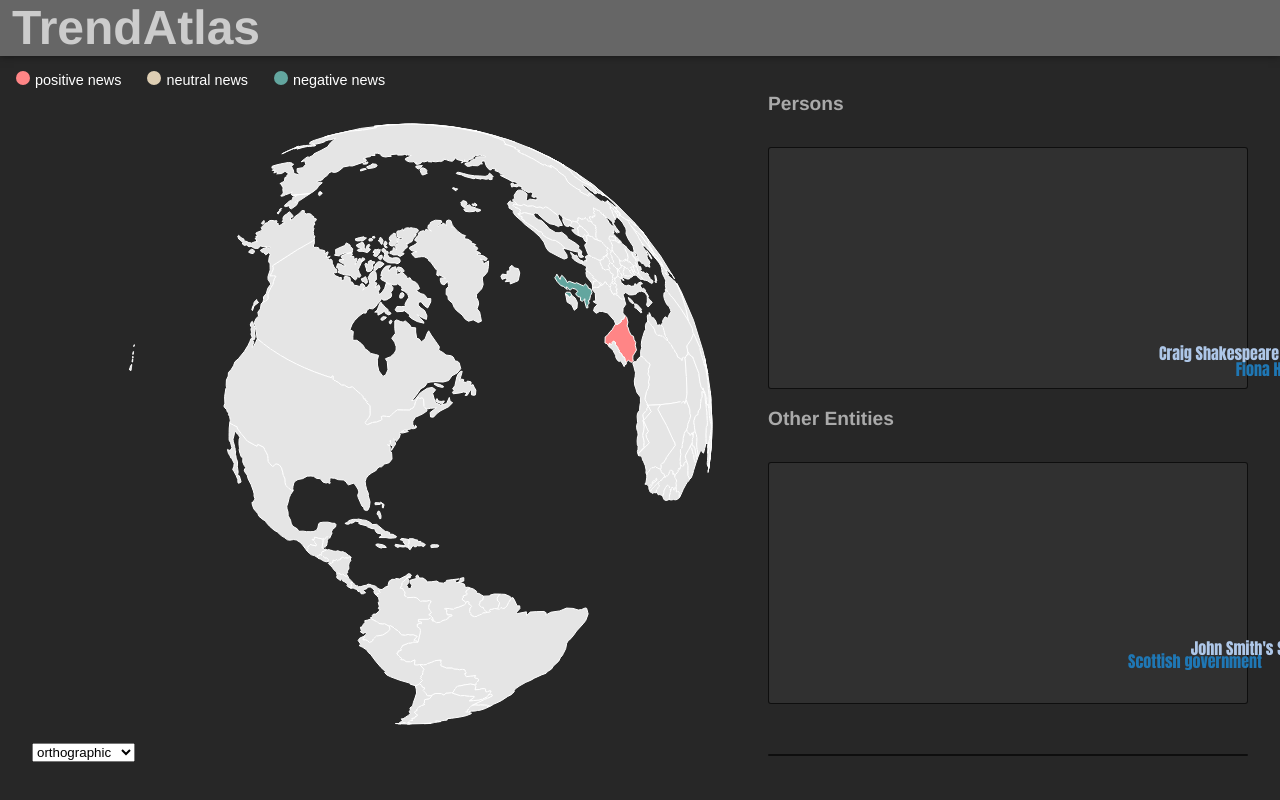
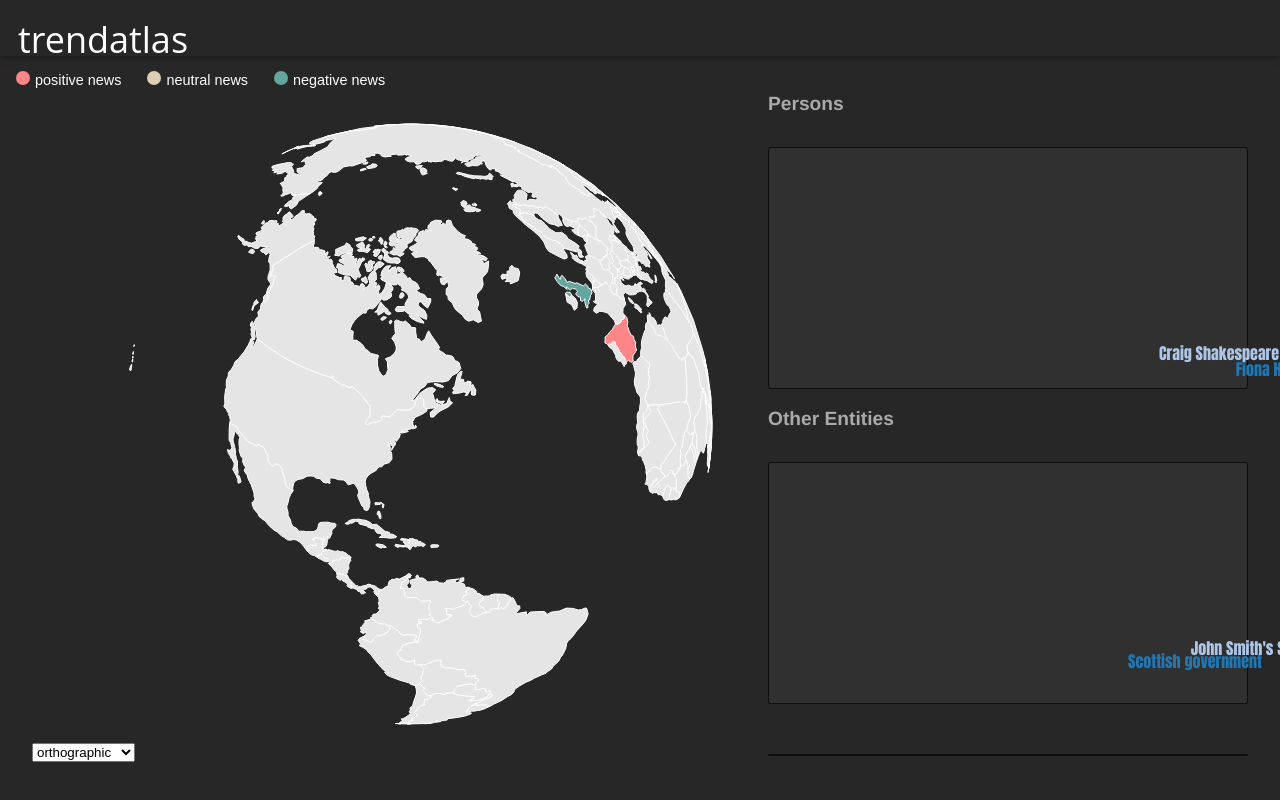
Before and after one commit to harunurhan/hackzurich-2017, a website with bundled scripts: page frontend/app/index.html in a window 1280 px wide. Shown: the top 800 px of the page. Built offline with nearby package versions, Linux system fonts and the light colour scheme; files whose address does not match are found by name.

Commit message:
style update

```diff
--- a/frontend/app/css/main.css
+++ b/frontend/app/css/main.css
@@ -181,6 +181,16 @@ ul {
 .legendbox li div.neutral {
   background-color: #DECEB3;
 }
+#headerWrapper {
+  background: none;
+}
+#headerWrapper h1 {
+  font-size: 1.5em;
+  font-family: 'Open Sans';
+  font-weight:normal;
+  padding: 15px 6px;
+  color: #FFFFFF;
+}
 @media screen and (max-width: 700px) {
   .half {
     width: 100% !important;
--- a/frontend/app/css/style.css
+++ b/frontend/app/css/style.css
@@ -171,6 +171,7 @@ ul {
 	background-color: #DECEB3;
 }
 
+
 /* Other UI Components */
 
 input[type=button] {
--- a/frontend/app/index.html
+++ b/frontend/app/index.html
@@ -46,7 +46,7 @@
 
 <div id="body">
 	<div id="headerWrapper">
-		<h1>TrendAtlas</h1>
+		<h1>trendatlas</h1>
 	</div>
 
 	<div id="infoBox">
```
